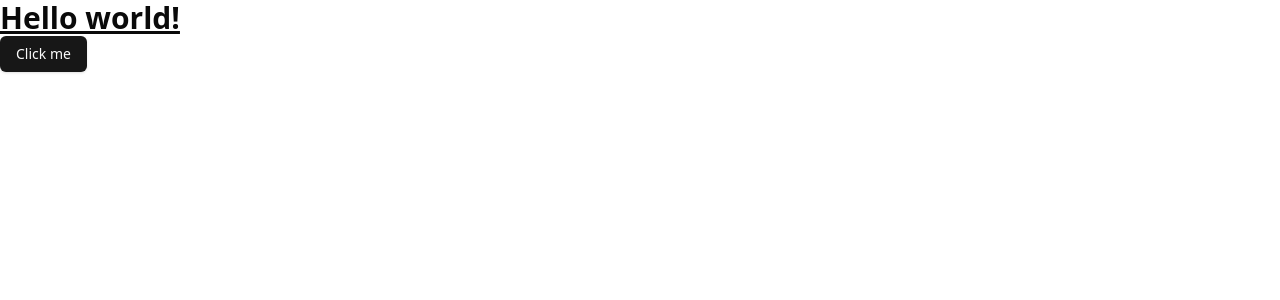
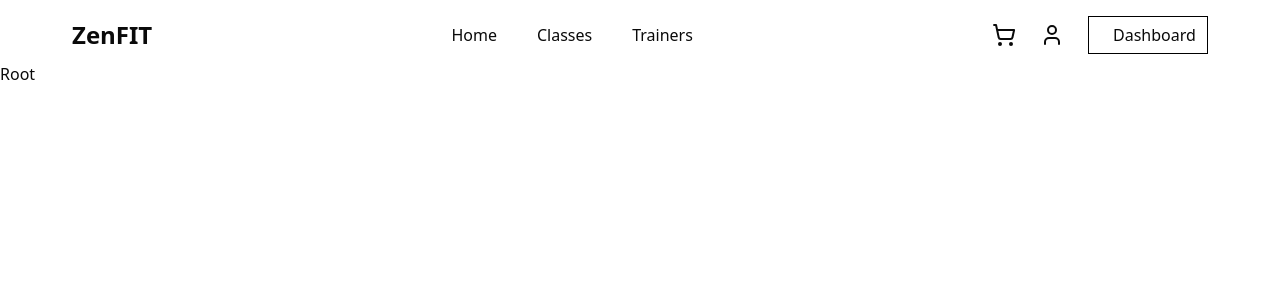
Before and after one commit to TahmidShawn/fitness_website, a React (Vite) app in the folder client/: page / in a window 1280 px wide. Shown: the top 300 px of the page. Built offline with nearby package versions, Linux system fonts and the light colour scheme.

Commit message:
feat: create a responsive navbar

```diff
--- a/client/package.json
+++ b/client/package.json
@@ -10,6 +10,7 @@
     "preview": "vite preview"
   },
   "dependencies": {
+    "@radix-ui/react-dialog": "^1.1.2",
     "@radix-ui/react-icons": "^1.3.0",
     "@radix-ui/react-slot": "^1.1.0",
     "class-variance-authority": "^0.7.0",
--- a/client/src/App.jsx
+++ /dev/null
@@ -1,12 +0,0 @@
-import { Button } from "@/components/ui/button"
-
-const App = () => {
-    return (
-        <div>
-            <h1 className="text-3xl font-bold underline">Hello world!</h1>
-            <Button>Click me</Button>
-        </div>
-    );
-};
-
-export default App;
--- /dev/null
+++ b/client/src/components/shared/Navbar.jsx
@@ -0,0 +1,79 @@
+import {
+    Sheet,
+    SheetContent,
+    SheetHeader,
+    SheetTrigger,
+} from "@/components/ui/sheet";
+import { AlignJustify, ShoppingCart, User } from "lucide-react";
+import { Link, NavLink } from "react-router-dom";
+
+const Navbar = () => {
+    const navLinks = (
+        <>
+            <li>
+                <NavLink to="/">Home</NavLink>
+            </li>
+            <li>
+                <NavLink to="/classes">Classes</NavLink>
+            </li>
+            <li>
+                <NavLink to="/">Trainers</NavLink>
+            </li>
+        </>
+    );
+    const dashboardBtn = (
+        <>
+            <Link
+                to="/dashboard"
+                className="border px-6 w-[120px] py-1.5 text-center border-black"
+            >
+                Dashboard
+            </Link>
+        </>
+    );
+
+    return (
+        <nav className="max-w-6xl mx-auto px-2 sticky top-1 z-50 inset-x-0 py-3 bg-white">
+            {/* for sm devices */}
+            <div className="inline md:hidden">
+                <Sheet>
+                    <div className="flex justify-between mx-3">
+                        <SheetTrigger>
+                            <AlignJustify />
+                        </SheetTrigger>
+                        <div className="flex items-center gap-4">
+                            <ShoppingCart />
+                            <User />
+                        </div>
+                    </div>
+                    <SheetContent>
+                        <SheetHeader>
+                            <div>
+                                <ul className="list-none text-center space-y-5 mt-10 text-2xl font-semibold">
+                                    {navLinks}
+                                </ul>
+                            </div>
+                        </SheetHeader>
+                    </SheetContent>
+                </Sheet>
+            </div>
+
+            {/* for md and lg devices */}
+            <div className="hidden md:flex justify-between items-center">
+                <div className="flex gap-28 items-center">
+                    <h1 className="text-2xl font-semibold">ZenFIT</h1>
+                </div>
+                <div className="flex gap-10">
+                    <ul className="flex gap-10 items-center">{navLinks}</ul>
+                </div>
+                <div className="flex items-center gap-6">
+                    <ShoppingCart />
+                    <User />
+                    {dashboardBtn}
+                </div>
+            </div>
+        </nav>
+    );
+};
+
+export default Navbar;
--- /dev/null
+++ b/client/src/components/ui/sheet.jsx
@@ -0,0 +1,108 @@
+import * as React from "react"
+import * as SheetPrimitive from "@radix-ui/react-dialog"
+import { Cross2Icon } from "@radix-ui/react-icons"
+import { cva } from "class-variance-authority";
+
+import { cn } from "@/lib/utils"
+
+const Sheet = SheetPrimitive.Root
+
+const SheetTrigger = SheetPrimitive.Trigger
+
+const SheetClose = SheetPrimitive.Close
+
+const SheetPortal = SheetPrimitive.Portal
+
+const SheetOverlay = React.forwardRef(({ className, ...props }, ref) => (
+  <SheetPrimitive.Overlay
+    className={cn(
+      "fixed inset-0 z-50 bg-black/80  data-[state=open]:animate-in data-[state=closed]:animate-out data-[state=closed]:fade-out-0 data-[state=open]:fade-in-0",
+      className
+    )}
+    {...props}
+    ref={ref} />
+))
+SheetOverlay.displayName = SheetPrimitive.Overlay.displayName
+
+const sheetVariants = cva(
+  "fixed z-50 gap-4 bg-background p-6 shadow-lg transition ease-in-out data-[state=closed]:duration-300 data-[state=open]:duration-500 data-[state=open]:animate-in data-[state=closed]:animate-out",
+  {
+    variants: {
+      side: {
+        top: "inset-x-0 top-0 border-b data-[state=closed]:slide-out-to-top data-[state=open]:slide-in-from-top",
+        bottom:
+          "inset-x-0 bottom-0 border-t data-[state=closed]:slide-out-to-bottom data-[state=open]:slide-in-from-bottom",
+        left: "inset-y-0 left-0 h-full w-3/4 border-r data-[state=closed]:slide-out-to-left data-[state=open]:slide-in-from-left sm:max-w-sm",
+        right:
+          "inset-y-0 right-0 h-full w-3/4 border-l data-[state=closed]:slide-out-to-right data-[state=open]:slide-in-from-right sm:max-w-sm",
+      },
+    },
+    defaultVariants: {
+      side: "right",
+    },
+  }
+)
+
+const SheetContent = React.forwardRef(({ side = "right", className, children, ...props }, ref) => (
+  <SheetPortal>
+    <SheetOverlay />
+    <SheetPrimitive.Content ref={ref} className={cn(sheetVariants({ side }), className)} {...props}>
+      <SheetPrimitive.Close
+        className="absolute right-4 top-4 rounded-sm opacity-70 ring-offset-background transition-opacity hover:opacity-100 focus:outline-none focus:ring-2 focus:ring-ring focus:ring-offset-2 disabled:pointer-events-none data-[state=open]:bg-secondary">
+        <Cross2Icon className="h-4 w-4" />
+        <span className="sr-only">Close</span>
+      </SheetPrimitive.Close>
+      {children}
+    </SheetPrimitive.Content>
+  </SheetPortal>
+))
+SheetContent.displayName = SheetPrimitive.Content.displayName
+
+const SheetHeader = ({
+  className,
+  ...props
+}) => (
+  <div
+    className={cn("flex flex-col space-y-2 text-center sm:text-left", className)}
+    {...props} />
+)
+SheetHeader.displayName = "SheetHeader"
+
+const SheetFooter = ({
+  className,
+  ...props
+}) => (
+  <div
+    className={cn("flex flex-col-reverse sm:flex-row sm:justify-end sm:space-x-2", className)}
+    {...props} />
+)
+SheetFooter.displayName = "SheetFooter"
+
+const SheetTitle = React.forwardRef(({ className, ...props }, ref) => (
+  <SheetPrimitive.Title
+    ref={ref}
+    className={cn("text-lg font-semibold text-foreground", className)}
+    {...props} />
+))
+SheetTitle.displayName = SheetPrimitive.Title.displayName
+
+const SheetDescription = React.forwardRef(({ className, ...props }, ref) => (
+  <SheetPrimitive.Description
+    ref={ref}
+    className={cn("text-sm text-muted-foreground", className)}
+    {...props} />
+))
+SheetDescription.displayName = SheetPrimitive.Description.displayName
+
+export {
+  Sheet,
+  SheetPortal,
+  SheetOverlay,
+  SheetTrigger,
+  SheetClose,
+  SheetContent,
+  SheetHeader,
+  SheetFooter,
+  SheetTitle,
+  SheetDescription,
+}
--- a/client/src/layout/root/Root.jsx
+++ b/client/src/layout/root/Root.jsx
@@ -1,6 +1,9 @@
+import Navbar from "@/components/shared/Navbar";
+
 const Root = () => {
     return (
         <div>
+            <Navbar />
             <p>Root</p>
         </div>
     );
--- a/client/src/main.jsx
+++ b/client/src/main.jsx
@@ -1,10 +1,11 @@
 import { StrictMode } from "react";
 import { createRoot } from "react-dom/client";
-import App from "./App.jsx";
 import "./index.css";
+import { RouterProvider } from "react-router-dom";
+import Routes from "./routes/Routes.jsx";
 
 createRoot(document.getElementById("root")).render(
     <StrictMode>
-        <App />
+        <RouterProvider router={Routes}></RouterProvider>
     </StrictMode>
 );
--- /dev/null
+++ b/client/src/pages/authentication/login/Login.jsx
@@ -0,0 +1,9 @@
+const Login = () => {
+    return (
+        <div>
+            <p>Login</p>
+        </div>
+    );
+};
+
+export default Login;
--- /dev/null
+++ b/client/src/pages/authentication/register/Register.jsx
@@ -0,0 +1,9 @@
+const Register = () => {
+    return (
+        <div>
+            <p>Register</p>
+        </div>
+    );
+};
+
+export default Register;
--- a/client/src/routes/Routes.jsx
+++ b/client/src/routes/Routes.jsx
@@ -1,5 +1,5 @@
 import Root from "@/layout/root/Root";
-import Home from "@/pages/Home";
+import Home from "@/pages/home/home/Home";
 
 import { createBrowserRouter } from "react-router-dom";
 
```
